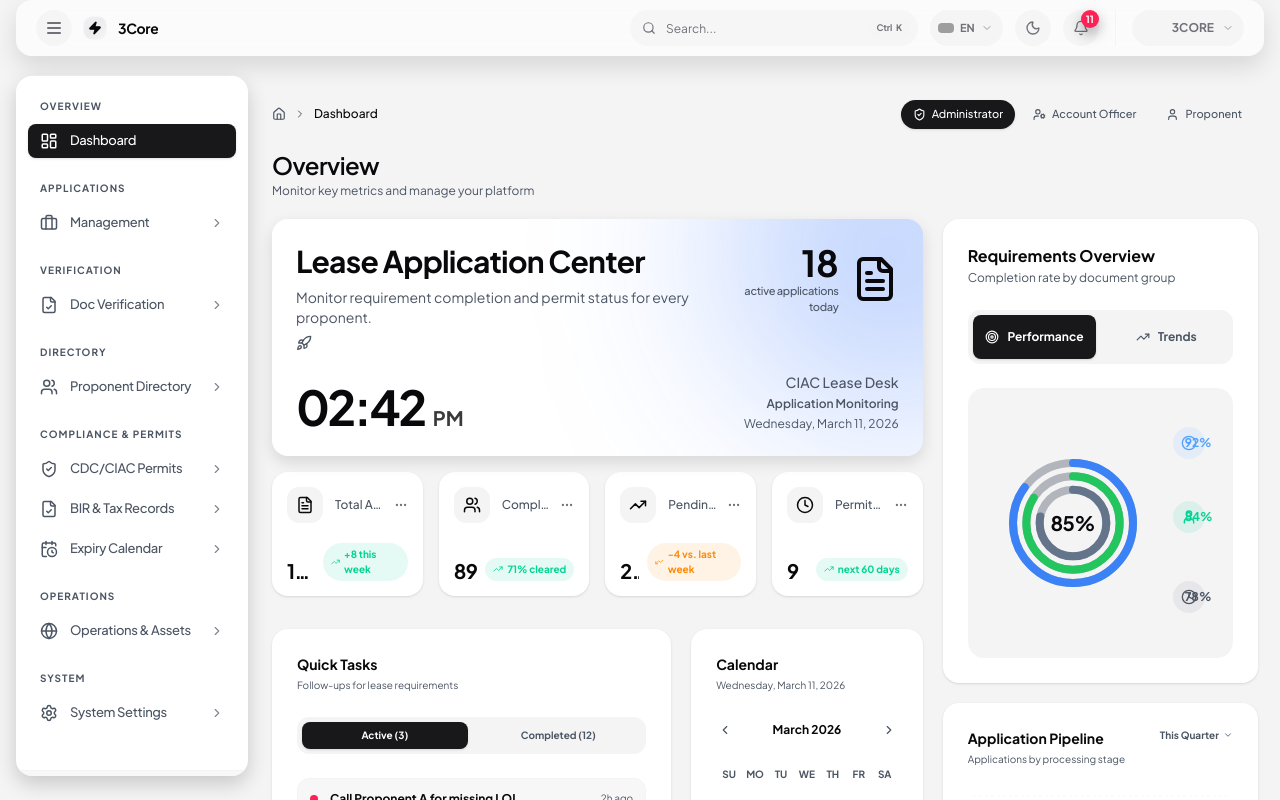
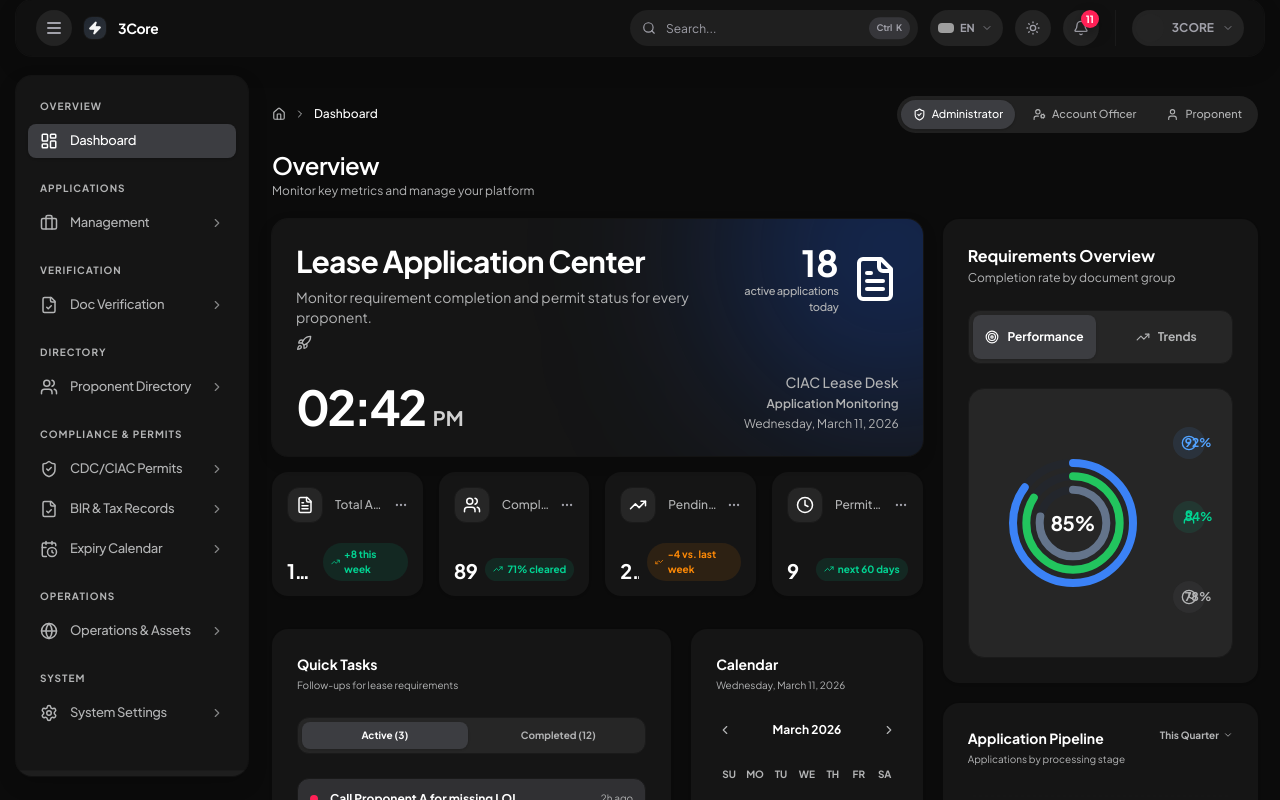
Before and after one commit to RjM091309/ciac, a React (Vite) app: page / in a window 1280 px wide. Built offline with nearby package versions, Linux system fonts and the light colour scheme; grey boxes are pictures that could not be loaded.

Commit message:
updated2

```diff
--- a/index.html
+++ b/index.html
@@ -1,5 +1,5 @@
 <!doctype html>
-<html lang="en">
+<html lang="en" class="dark">
   <head>
     <meta charset="UTF-8" />
     <meta name="viewport" content="width=device-width, initial-scale=1.0, viewport-fit=cover" />
--- a/src/layout/AppLayout.tsx
+++ b/src/layout/AppLayout.tsx
@@ -57,9 +57,8 @@ export function AppLayout({
     if (typeof window === 'undefined') return 'dark';
     const stored = window.localStorage.getItem('theme');
     if (stored === 'light' || stored === 'dark') return stored;
-    return window.matchMedia && window.matchMedia('(prefers-color-scheme: dark)').matches
-      ? 'dark'
-      : 'light';
+    // Default to dark mode on first visit regardless of system preference
+    return 'dark';
   });
 
   useEffect(() => {
```
